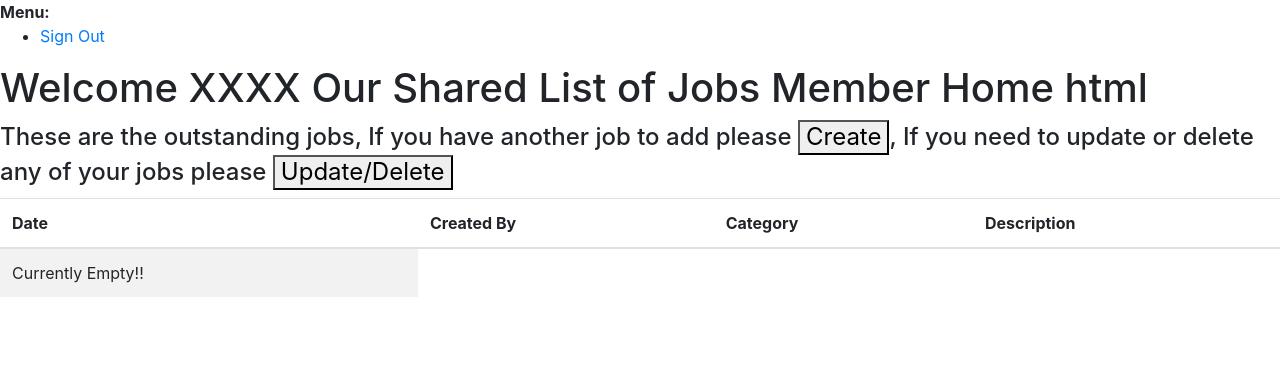
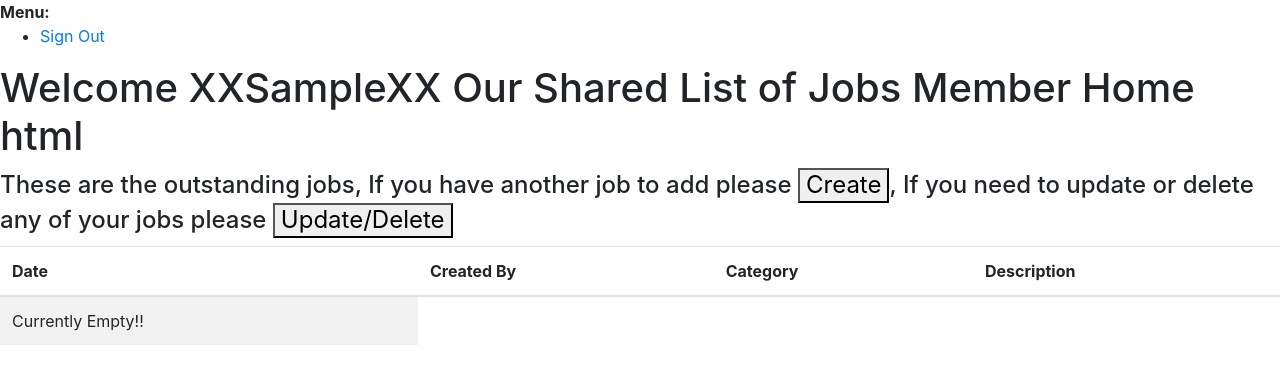
Before and after one commit to siobhain/ctb, a Django app: page / in a window 1280 px wide. Shown: the top 384 px of the page. Run offline with Django 3.2, Linux system fonts and the light colour scheme; the visitor is signed in with stand-in values (Sample User, id 1).

Commit message:
taskapp: Update url routing Add Full Task list template

```diff
--- a/ctbproject/urls.py
+++ b/ctbproject/urls.py
@@ -24,5 +24,4 @@ urlpatterns = [
     path('', ctb_welcome, name='welcome'),
     path('accounts/', include('allauth.urls')),
     path('', include('taskapp.urls'), name='taskapp_urls'),
-    # path('create/', create_task, name='create'),
-]
+  ]
--- a/taskapp/templates/taskapp/home_member.html
+++ b/taskapp/templates/taskapp/home_member.html
@@ -4,7 +4,7 @@
 
 {% block content %}
 
-<h1>Welcome XXXX Our Shared List of Jobs Member Home html </h1>
+<h1>Welcome XX{{user|capfirst}}XX Our Shared List of Jobs Member Home html </h1>
 <h4>These are the outstanding jobs, If you have another job to add please
     <a href="create"><button>Create</button></a>, If you need to update or delete any of your
     jobs please <button>Update/Delete</button>
--- a/taskapp/urls.py
+++ b/taskapp/urls.py
@@ -4,11 +4,10 @@ from taskapp.views import ctb_welcome, GuestCompletedList, MemberTodoList, creat
 
 
 urlpatterns = [
-    # path('todo/', views.TodoTaskList.as_view(), name='todo-task-list'),
+    path('todo/', views.get_todo_list, name='list'),
     # path('', views.MemberTodoList.as_view(), name='member-todo-list'),
     path('guest/', views.GuestCompletedList.as_view(), name='guest-completed-list'),
     path('full/', views.FullTaskList.as_view(), name='full-task-list'),
-    # path('', views.MemberTodoList.as_view(), name='member-todo-list'),
     path('create/', views.create_task, name='create-task'),
     # path('update/', views.UpdateTask.as_view(), name='update-task')
 ]
--- a/taskapp/views.py
+++ b/taskapp/views.py
@@ -52,7 +52,7 @@ def create_task(request):
             length = len(task)
             title = task if length < 20 else task[:10] + "..." + task[-10:]
             messages.success(request, f'Thank you {name}, Task \"{title.capitalize()}\" has been added')
-            return redirect('/full/')
+            return redirect('/todo/')
         else:
             messages.error(request, f'Error on the create task, Please try again {name}')
             form = TaskForm()
@@ -62,9 +62,8 @@ def create_task(request):
         return render(request, 'taskapp/create_task.html', {'form': form})
 
 def get_todo_list(request):
-    # model = Task
+    # tasks = Task.objects.filter(completed=False).order_by('-created_on')
     tasks = Task.objects.all()
-    # queryset = Task.objects.filter(completed=False)
     context = {
         'tasks': tasks
     }
```
